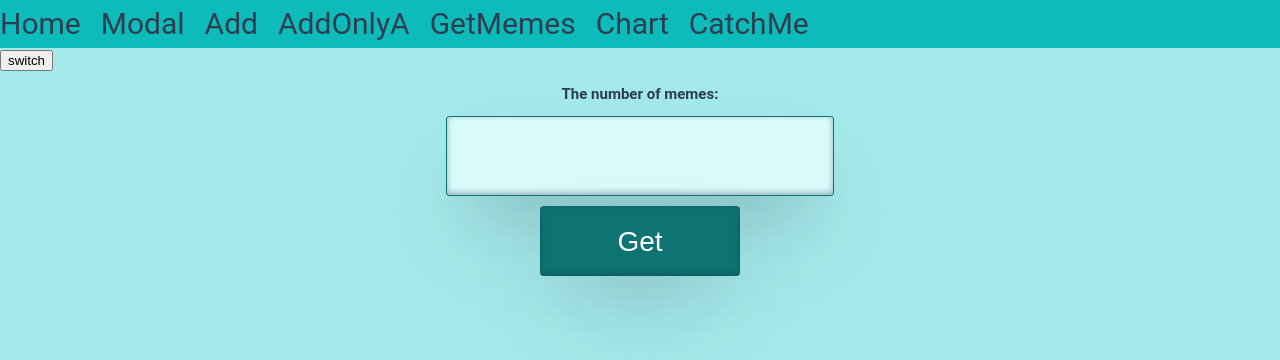
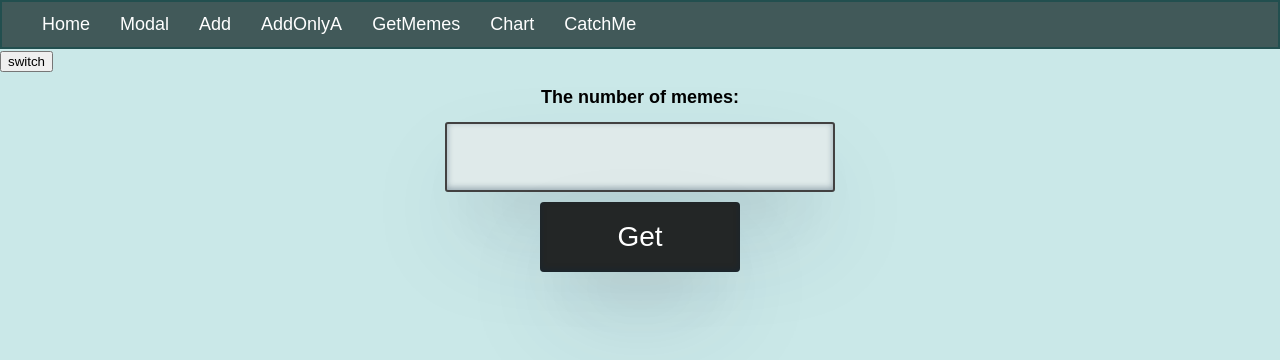
Before and after one commit to marityz/testTypeJS, a Vue app: page /getMemes in a window 1280 px wide. Shown: the top 360 px of the page. Built offline with nearby package versions, Linux system fonts and the light colour scheme.

Commit message:
fixed style

```diff
--- a/src/App.vue
+++ b/src/App.vue
@@ -1,7 +1,6 @@
 <script setup lang="ts">
-import {RouterLink, RouterView} from 'vue-router';
+import { RouterLink, RouterView } from 'vue-router';
 </script>
-
 
 <template>
   <header class="header">
@@ -22,13 +21,15 @@ import {RouterLink, RouterView} from 'vue-router';
 <style scoped>
 .header {
   width: 100%;
-  font-size: 2em;
-  background: #0dbbbb;
+  background: #415959;
+  padding: 8px 40px;
+  border: 2px solid #224f4f;
 }
 
 .nav {
+  margin-right: 30px;
   text-decoration: none;
-  margin-right: 20px;
-  color: #2c3e50;
+  font-size: 18px;
+  color: #fff;
 }
 </style>
--- a/src/assets/main.css
+++ b/src/assets/main.css
@@ -4,12 +4,10 @@
   margin: 0;
   padding: 0;
   position: relative;
-  background: #a5eaea;
+  background: #cae8e8;
   min-height: 100vh;
-  max-height: max-content;
-  font-family: "Roboto", "Arial", sans-serif;
-
-
+  max-height: 100%;
+  font-family: "Arial", sans-serif;
 }
 
 input[type="number"] {
@@ -27,7 +25,6 @@ input[type="number"] {
   font-size: 2em;
   border-radius: 3px;
   appearance: none;
-
 }
 
 input[type=number]::-webkit-inner-spin-button,
--- a/src/components/CatchMe/EvadingEntity/EvadingEntity.vue
+++ /dev/null
@@ -1,6 +0,0 @@
-<script setup lang="ts">
-</script>
-
-<template>
-
-</template>
--- /dev/null
+++ b/src/components/Loader/Loader.vue
@@ -0,0 +1,43 @@
+<script setup lang="ts">
+</script>
+
+<template>
+  <div class="loader"></div>
+</template>
+
+<style scoped>
+.loader {
+  position: fixed;
+  top: 50%;
+  left: 50%;
+  width: 60px;
+  height: 60px;
+}
+
+.loader::after,
+.loader::before {
+  content: '';
+  width: 60px;
+  height: 60px;
+  border: 3px solid #0e7373;
+  position: absolute;
+  left: 0;
+  top: 0;
+  box-sizing: border-box;
+  animation: rotation 2s ease-in-out infinite;
+}
+
+.loader::after {
+  border-color: #0e7373;
+  animation-delay: 1s;
+}
+
+@keyframes rotation {
+  0% {
+    transform: rotate(0deg);
+  }
+  100% {
+    transform: rotate(360deg);
+  }
+}
+</style>
--- a/src/components/Quote.vue
+++ b/src/components/Quote.vue
@@ -2,53 +2,51 @@
 defineProps({
     mem: {
       type: Object,
-      default: {}
+      default: () => ({}),
     }
   }
 )
 </script>
 
 <template>
-  <div class="quote-position">
-    <div class="quote">
-      {{ mem.title }}
-    </div>
+  <div class="quote">
     <img
       :src="mem.url"
-      class="img"
-     >
-    <p class="category">Author: {{ mem.author }}</p>
+      class="quote__img"
+    >
+
+    <div class="quote__in">
+      <div class="quote__title">{{ mem.title }}</div>
+
+      <p class="quote__text">Author: {{ mem.author }}</p>
+    </div>
   </div>
-
 </template>
 
 <style scoped>
-.quote-position {
-  display: grid;
-  grid-column: 1/5;
-  grid-template-columns: repeat(4, 1fr);
-  grid-template-rows: repeat(2, 1fr);
-  grid-gap: 5px;
-  min-height: 200px;
-  max-height: 300px;
+.quote {
+  position: relative;
+  display: flex;
+  flex-wrap: nowrap;
+  height: 300px;
+  width: 500px;
+  padding: 10px;
+  color: black;
+  border: solid 4px rgb(60, 114, 114);
+  background-color: #93b9b9;
+  border-radius: 16px;
+  box-shadow: rgba(50, 50, 93, 0.25) 0 50px 100px -20px, rgba(0, 0, 0, 0.3) 0 30px 60px -30px, rgb(14, 115, 115) 0 -2px 6px 0 inset;
 }
 
-.quote {
-  text-align: start;
-  padding: 10px;
-  min-width: 100%;
-  grid-column: 3  /5;
-  grid-row: 2/4;
+.quote__in {
+  display: flex;
+  flex-direction: column;
 }
 
-.img {
-  text-align: end;
-  grid-column: 1/3;
-  grid-row: 1/4;
-  font-size: 1.1em;
-  font-weight: bold;
-  width: 100%;
-  height: 100%;
+.quote__img {
+  width: 60%;
+  max-height: 100%;
+  margin-right: 10px;
 }
 
 .category {
@@ -58,7 +56,6 @@ defineProps({
   text-align: start;
   font-weight: bolder;
   padding: 10px;
-  /*hyphens: auto;*/
   word-wrap: break-word;
 }
 </style>
--- a/src/router/index.ts
+++ b/src/router/index.ts
@@ -3,7 +3,7 @@ import HomeView from '@/views/HomeView.vue';
 import ModalView from "@/views/ModalView.vue";
 import AddView from "@/views/AddView.vue";
 import AddAView from "@/views/AddAView.vue";
-import GetMemes from "@/views/GetMemes.vue";
+import GetMemes from "@/views/GetMemesView.vue";
 import ChartView from "@/views/ChartView.vue";
 import CatchMeNotView from "@/views/CatchMeNotView.vue";
 
--- a/src/views/AddAView.vue
+++ b/src/views/AddAView.vue
@@ -41,6 +41,5 @@ const res = computed(() => searchText.value.replace(/[a-zа-яё\/,./]/gi, 'A'))
   justify-content: center;
   align-items: center;
   height: 80vh;
-
 }
 </style>
--- a/src/views/GetMemes.vue
+++ /dev/null
@@ -1,128 +0,0 @@
-<script setup>
-import axios from 'axios';
-import {reactive, ref, watch} from "vue";
-import {switchTheme} from "@/components/GlobalState";
-import Quote from "@/components/Quote.vue";
-
-const numberMemes = ref(Number);
-const memes = reactive({
-    data: []
-  }
-);
-
-const getNumberQuotes = watch(numberMemes, async (newNumberMemes) => {
-  if (newNumberMemes > 0) {
-    try {
-      const { data } = await axios.get(`https://meme-api.com/gimme/${numberMemes.value}`)
-      memes.data = data.memes;
-    } catch (error) {
-      memes.data = 'Error! Could not reach the API. ' + error;
-    }
-  }
-});
-</script>
-
-<template>
-  <main v-bind:class="{ body_rose:switchTheme.state }">
-    <button
-      class="switch"
-      @click="switchTheme.changeTheme"
-    >
-      switch
-    </button>
-    <form
-      class="form"
-      @submit.prevent="formSubmit"
-    >
-      <span class="label-input">The number of memes: </span>
-      <input
-        v-model="numberMemes"
-        type="number"
-        class="input-form"
-      >
-      <input
-        type="button"
-        class="form-button"
-        value="Get"
-        @click="getNumberQuotes"
-      >
-    </form>
-    <div class="quotes-container">
-      <div
-        v-for="(mem, index) in memes.data"
-        :key="index"
-        class="quote-container"
-      >
-        <Quote :mem="mem"/>
-      </div>
-    </div>
-  </main>
-</template>
-
-<style scoped>
-.quote-container {
-  padding: 10px;
-  display: grid;
-  grid-template-columns: repeat(4, 1fr);
-  grid-column: 1/3;
-  min-height: 150px;
-  background: #d8fafa;
-  border-radius: 12px;
-  box-shadow: rgba(0, 0, 0, 0.15) 1.95px 1.95px 2.6px;
-}
-
-.quote-container:nth-child(2n) {
-  grid-column: 2/4;
-}
-
-.quotes-container {
-  display: grid;
-  grid-column: 1/4;
-  grid-template-columns: repeat(3, 1fr);
-  grid-template-rows: repeat(2, 1fr);
-  padding: 20px;
-  grid-gap: 20px;
-}
-
-.form {
-  display: flex;
-  flex-direction: column;
-}
-
-.input-form {
-  min-width: 100px;
-  max-width: max-content;
-  height: 80px;
-  margin: auto;
-  appearance: none;
-  box-shadow: rgba(50, 50, 93, 0.25) 0 50px 100px -20px, rgba(0, 0, 0, 0.3) 0 30px 60px -30px, rgba(10, 37, 64, 0.35) 0 -2px 6px 0 inset;
-}
-
-.label-input {
-  display: flex;
-  margin: 10px auto;
-  align-items: center;
-  justify-content: center;
-  font-size: 1em;
-  font-weight: bold;
-}
-
-.form-button {
-  display: flex;
-  margin: 10px auto;
-  align-items: center;
-  justify-content: center;
-  border-radius: 4px;
-  background-color: #0e7373;
-  border: none;
-  color: #FFFFFF;
-  text-align: center;
-  font-size: 28px;
-  padding: 20px;
-  width: 200px;
-  height: 70px;
-  transition: all 0.5s;
-  cursor: pointer;
-  box-shadow: rgba(50, 50, 93, 0.25) 0 50px 100px -20px, rgba(0, 0, 0, 0.3) 0 30px 60px -30px, rgba(10, 37, 64, 0.35) 0 -2px 6px 0 inset;
-}
-</style>
--- /dev/null
+++ b/src/views/GetMemesView.vue
@@ -0,0 +1,141 @@
+<script setup lang="ts">
+import axios from 'axios';
+import {reactive, ref} from 'vue';
+import {switchTheme} from '@/components/GlobalState';
+import quote from '@/components/Quote.vue';
+import Loader from '@/components/Loader/Loader.vue';
+
+const memeCount = ref(null);
+
+const state = reactive({
+  isLoading: false,
+  data: [],
+});
+
+const getNumberQuotes = async (event: Event) => {
+  event.preventDefault();
+
+  try {
+    state.isLoading = true;
+
+    if (memeCount.value > 0) {
+      const {data} = await axios.get(`https://meme-api.com/gimme/${memeCount.value}`);
+      state.data = [];
+
+      state.data = data.memes;
+    }
+  } catch (error) {
+    state.data = 'Error! Could not reach the API. ' + error;
+  } finally {
+    state.isLoading = false;
+  }
+};
+</script>
+
+<template>
+  <main v-bind:class="{ body_rose:switchTheme.state }">
+    <div class="get-memes">
+      <button
+        class="switch"
+        @click="switchTheme.changeTheme"
+      >
+        switch
+      </button>
+
+      <form
+        class="form"
+        @submit="getNumberQuotes"
+      >
+        <span class="label-input">The number of memes: </span>
+
+        <input
+          v-model="memeCount"
+          type="number"
+          class="input-form"
+        >
+        <button
+          type="submit"
+          class="form-button"
+        >
+          Get
+        </button>
+      </form>
+
+      <loader v-if="state.isLoading"/>
+
+      <div
+        v-else
+        class="quotes-container"
+      >
+        <div
+          v-for="(mem, index) in state.data"
+          :key="index"
+        >
+          <quote :mem="mem"/>
+        </div>
+      </div>
+    </div>
+  </main>
+</template>
+
+<style scoped>
+.get-memes {
+  position: relative;
+  width: 100%;
+  height: max-content;
+}
+
+.form {
+  display: flex;
+  flex-direction: column;
+  color: black;
+}
+
+.input-form {
+  min-width: 200px;
+  max-width: max-content;
+  height: 70px;
+  margin: auto;
+  appearance: none;
+  background-color: #dfeaea;
+  border: 2px solid #424141;
+  box-shadow: rgba(50, 50, 93, 0.25) 0 50px 100px -20px, rgba(0, 0, 0, 0.3) 0 30px 60px -30px, rgba(10, 37, 64, 0.35) 0 -2px 6px 0 inset;
+}
+
+.label-input {
+  display: flex;
+  margin: 10px auto;
+  align-items: center;
+  justify-content: center;
+  font-size: 18px;
+  font-weight: bold;
+}
+
+.form-button {
+  display: flex;
+  margin: 10px auto;
+  align-items: center;
+  justify-content: center;
+  border-radius: 4px;
+  background-color: #232626;
+  border: none;
+  color: #fff;
+  text-align: center;
+  font-size: 28px;
+  padding: 20px;
+  width: 200px;
+  height: 70px;
+  transition: all 0.5s;
+  cursor: pointer;
+  box-shadow: rgba(50, 50, 93, 0.25) 0 50px 100px -20px, rgba(0, 0, 0, 0.3) 0 30px 60px -30px, rgba(10, 37, 64, 0.35) 0 -2px 6px 0 inset;
+}
+
+.quotes-container {
+  display: flex;
+  justify-content: center;
+  flex-wrap: wrap;
+  gap: 30px;
+  padding: 20px;
+  margin-left: auto;
+}
+</style>
--- a/src/views/HomeView.vue
+++ b/src/views/HomeView.vue
@@ -1,5 +1,5 @@
 <script setup lang="ts">
-import {switchTheme} from '@/components/GlobalState';
+import { switchTheme } from '@/components/GlobalState';
 import RequestField from '@/components/RequestField.vue';
 </script>
 
@@ -11,7 +11,8 @@ import RequestField from '@/components/RequestField.vue';
     >
       switch
     </button>
-    <RequestField/>
+
+    <request-field/>
   </main>
 </template>
 
```
Also changed, not shown: src/components/RequestField.vue (+19 -25 lines).
